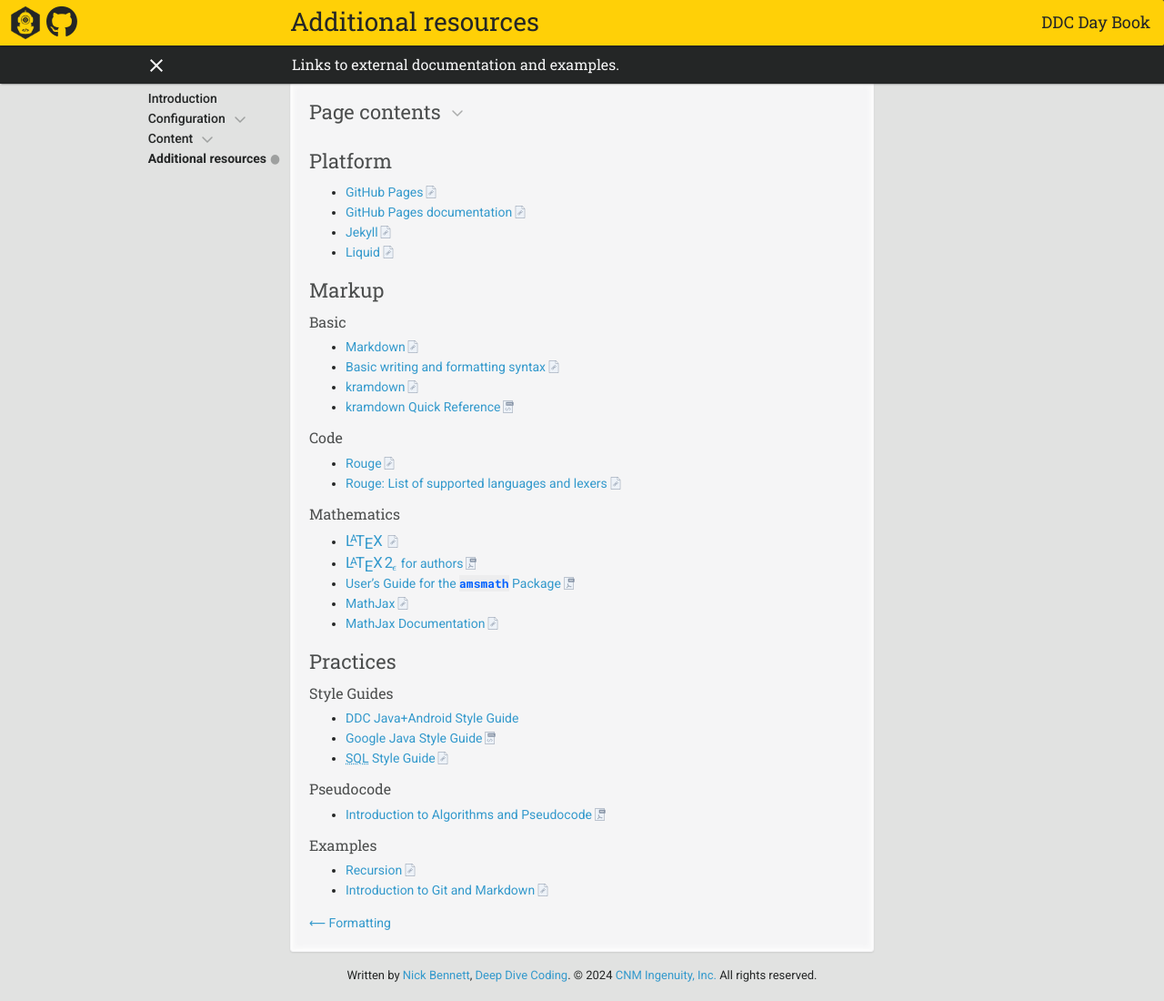
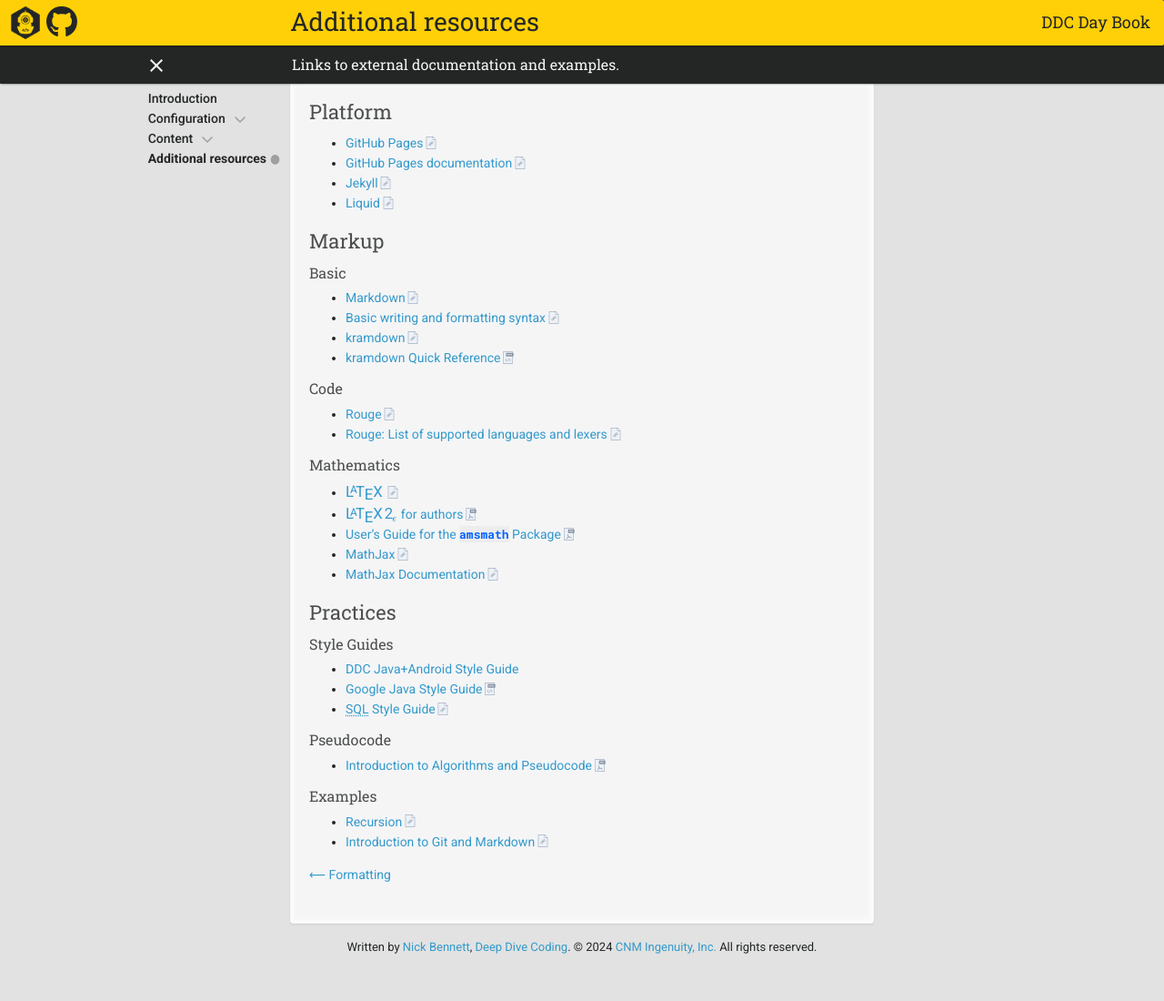
Before and after one commit to ddc-java/ddc-day-book, a Jekyll site: the page built from resources.md, in a window 1280 px wide and 1100 px high. Shown: the whole window at 91% size. Built offline with Jekyll 4.4.1, drawn with Linux system fonts in a browser that asks for light colours; nearby versions of some CDN libraries; our own code applies the rules of GitHub Pages for plain Markdown files; formulas are drawn with MathJax 3.

Commit message:
Start section ToC 9

```diff
--- a/_sass/ddc-day-book.scss
+++ b/_sass/ddc-day-book.scss
@@ -497,8 +497,8 @@
           transform: scaleY(0);
           transform-origin: top;
           transition-property: transform, height;
-          transition-duration: 0.02s, 0.02s;
-          transition-delay: 0s, 0.02s;
+          transition-duration: 0.01s, 0.01s;
+          transition-delay: 0s, 0.01s;
           transition-timing-function: ease-in, ease-in;
         }
       }
@@ -813,8 +813,8 @@
               transform: scaleY(0);
               transform-origin: top;
               transition-property: transform, height;
-              transition-duration: 0.02s, 0.02s;
-              transition-delay: 0s, 0.02s;
+              transition-duration: 0.01s, 0.01s;
+              transition-delay: 0s, 0.01s;
               transition-timing-function: ease-in, ease-in;
             }
 
@@ -849,8 +849,8 @@
         transform: scaleY(0);
         transform-origin: top;
         transition-property: transform, height;
-        transition-duration: 0.02s, 0.02s;
-        transition-delay: 0s, 0.02s;
+        transition-duration: 0.01s, 0.01s;
+        transition-delay: 0s, 0.01s;
         transition-timing-function: ease-in, ease-in;
       }
 
--- a/resources.md
+++ b/resources.md
@@ -5,13 +5,6 @@
 ---
 
 {% include ddc-abbreviations.md %}
-
-## Page contents
-{:.no_toc}
-
-{:.collapsible.collapsed}
-- ToC
-{:toc}
 
 ## Platform
 
```
